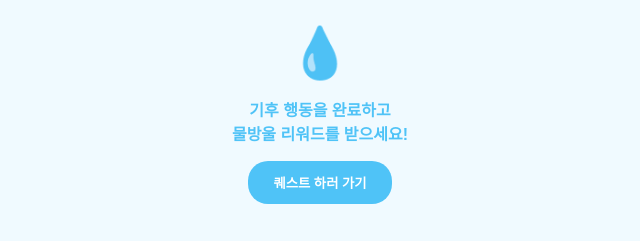
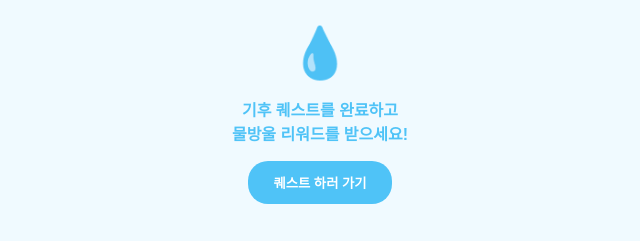
Before and after one commit to yoojin0226/school-diet, a plain HTML site: page store.html in a window 1280 px wide. Shown: the part 3101-3342 px from the top of the page, 320-960 px from the left. Drawn offline with Linux system fonts and the light colour scheme.

Commit message:
Update text for climate action reward message

```diff
--- a/store.html
+++ b/store.html
@@ -143,7 +143,7 @@
             <h1 class="section-main-title">충전소</h1>
             <div style="background: #f0faff; border-radius: 20px; padding: 40px 20px; text-align: center;">
                 <span style="font-size: 50px;">💧</span>
-                <p style="font-weight: bold; color: var(--water-blue); margin-top: 15px;">기후 행동을 완료하고<br>물방울 리워드를 받으세요!</p>
+                <p style="font-weight: bold; color: var(--water-blue); margin-top: 15px;">기후 퀘스트를 완료하고<br>물방울 리워드를 받으세요!</p>
                 <button style="background: var(--water-blue); color: white; border: none; padding: 12px 25px; border-radius: 20px; font-weight: bold; cursor: pointer;" onclick="location.href='quest.html'">퀘스트 하러 가기</button>
             </div>
         </section>
```
